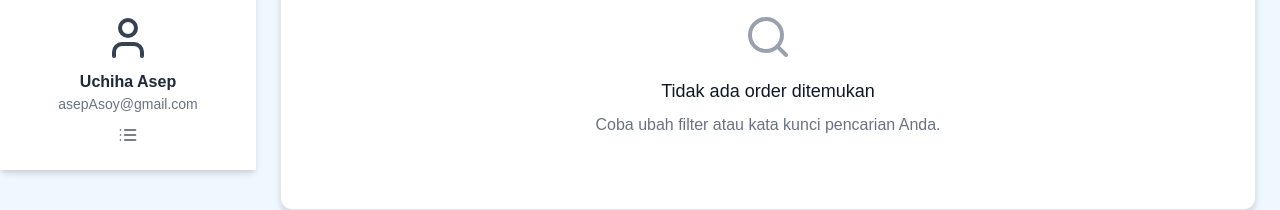
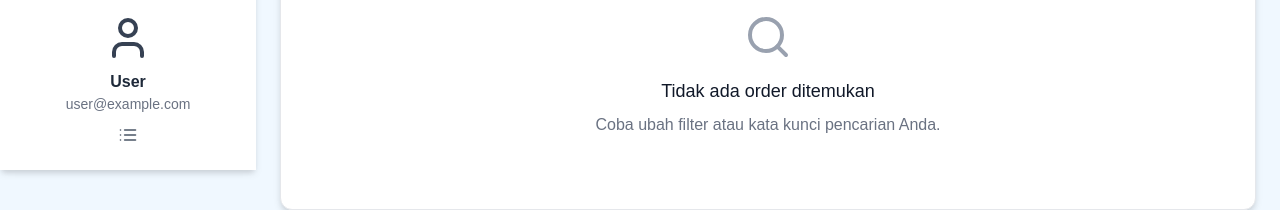
Before and after one commit to Kriiif/GaskeeunProject, a React (Vite) app in the folder frontend/: page /dashboard-main in a window 1280 px wide. Shown: the part 630-840 px from the top of the page. Built offline with nearby package versions, Linux system fonts and the light colour scheme.

Commit message:
feat: enhance user context in dropdown and header components; conditionally render owner dashboard link

```diff
--- a/frontend/src/components/dropdown-owner.jsx
+++ b/frontend/src/components/dropdown-owner.jsx
@@ -6,7 +6,7 @@ import useAuth from '@/hooks/useAuth';
 
 const CustomDropdownOwner = () => {
     const navigate = useNavigate(); // Initialize useNavigate hook
-    const { logout } = useAuth(); // Import logout function from your auth context or hook
+    const { logout, user } = useAuth(); // Import logout function and user from your auth context or hook
     const handleLogout = () => {
         logout();
         navigate('/login');
@@ -25,12 +25,11 @@ const CustomDropdownOwner = () => {
 
     return (
         <div className="p-4 border-t border-gray-200 text-center">
-            <DropdownMenu>
-                <DropdownMenuTrigger asChild>
+            <DropdownMenu>                <DropdownMenuTrigger asChild>
                     <div className="cursor-pointer hover:bg-gray-50 p-2 rounded-md transition-colors duration-200">
                         <User className="h-12 w-12 mx-auto mb-2 text-gray-700" />
-                        <p className="font-semibold text-gray-800">Uchiha Asep</p>
-                        <p className="text-sm text-gray-500">asepAsoy@gmail.com</p>
+                        <p className="font-semibold text-gray-800">{user?.name || 'User'}</p>
+                        <p className="text-sm text-gray-500">{user?.email || 'user@example.com'}</p>
                         <div className="mt-2 text-gray-600">
                             <List className="h-5 w-5 inline-block" />
                         </div>
--- a/frontend/src/components/header-user.jsx
+++ b/frontend/src/components/header-user.jsx
@@ -17,7 +17,7 @@ import {
 // Header kini menerima props cartItemCount dan onCartClick
 const HeaderUser = ({ cartItemCount, onCartClick }) => {
     const navigate = useNavigate();
-    const { logout } = useAuth();
+    const { logout, user } = useAuth();
 
     const handleLogout = () => {
         logout();
@@ -62,13 +62,14 @@ const HeaderUser = ({ cartItemCount, onCartClick }) => {
                         <DropdownMenuSeparator />
                         <DropdownMenuItem onClick={() => navigate('/profile-pages')}>
                             <span>Profil</span>
-                        </DropdownMenuItem>
-                        <DropdownMenuItem onClick={() => navigate('/history-user')}>
+                        </DropdownMenuItem>                        <DropdownMenuItem onClick={() => navigate('/history-user')}>
                             <span>Riwayat Reservasi</span>
                         </DropdownMenuItem>
-                        <DropdownMenuItem onClick={() => navigate('/dashboard-main')} >
-                            <span>Dashboard Pemilik Venue</span>
-                        </DropdownMenuItem>
+                        {user?.role === 'owner' && (
+                            <DropdownMenuItem onClick={() => navigate('/dashboard-main')} >
+                                <span>Dashboard Pemilik Venue</span>
+                            </DropdownMenuItem>
+                        )}
                         <DropdownMenuSeparator />
                         <DropdownMenuItem onClick={handleLogout}>
                             <span>Keluar</span>
--- a/frontend/src/pages/dashboard/dashboard.jsx
+++ b/frontend/src/pages/dashboard/dashboard.jsx
@@ -198,10 +198,9 @@ export default function Dashboard() {
                   onError={(e) => {
                     e.target.src = '/venue/default.jpg';
                   }}
-                />
-                <CardHeader className="px-4 pb-0">
+                />                <CardHeader className="px-4 pb-0">
                   <CardDescription className="text-sm text-gray-500 mb-1">
-                    {venue.category} • Owner: {venue.owner}
+                    {venue.category}
                   </CardDescription>
                   <CardTitle className="text-xl font-semibold text-gray-800 leading-tight">
                     {venue.name}
```
